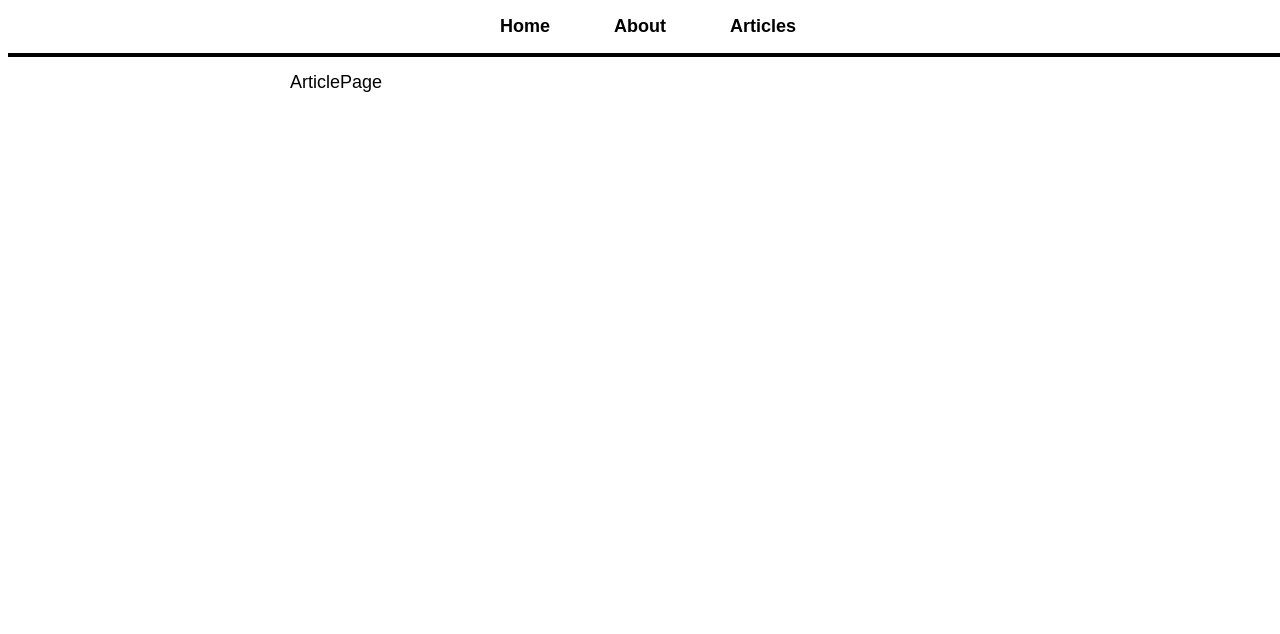
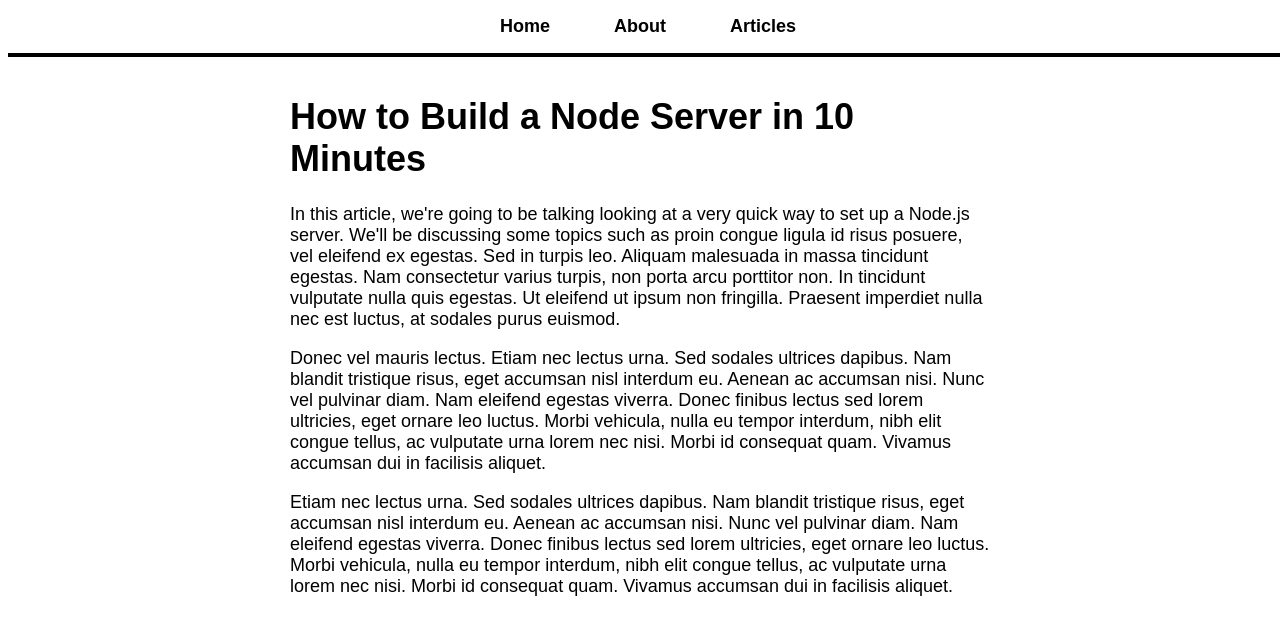
Before and after one commit to TamarawGuy/mern-blog-firebase, a React (Create React App) app in the folder frontend/: page /articles/learn-node in a window 1280 px wide. Shown: the top 634 px of the page. Built offline with nearby package versions, Linux system fonts and the light colour scheme.

Commit message:
Add articles page

```diff
--- a/frontend/src/pages/ArticlePage.jsx
+++ b/frontend/src/pages/ArticlePage.jsx
@@ -1,9 +1,22 @@
-import React from 'react'
+import { useParams } from "react-router-dom";
+import NotFoundPage from "./NotFoundPage";
+import articles from "../data/articles-data";
 
 const ArticlePage = () => {
+  const { articleId } = useParams();
+  const article = articles.find((article) => article.name === articleId);
+
+  if (!article) {
+    return <NotFoundPage />;
+  }
   return (
-    <div>ArticlePage</div>
-  )
-}
+    <>
+      <h1>{article.title}</h1>
+      {article.content.map((par, index) => (
+        <p key={`${index}-${par}`}>{par}</p>
+      ))}
+    </>
+  );
+};
 
-export default ArticlePage
+export default ArticlePage;
--- a/frontend/src/pages/ArticlesListPage.jsx
+++ b/frontend/src/pages/ArticlesListPage.jsx
@@ -1,9 +1,11 @@
-import React from "react";
+import ArticlesList from "../components/ArticlesList";
+import articles from "../data/articles-data";
 
 const ArticlesListPage = () => {
   return (
     <div>
       <h1>Articles</h1>
+      <ArticlesList articles={articles} />
     </div>
   );
 };
```
